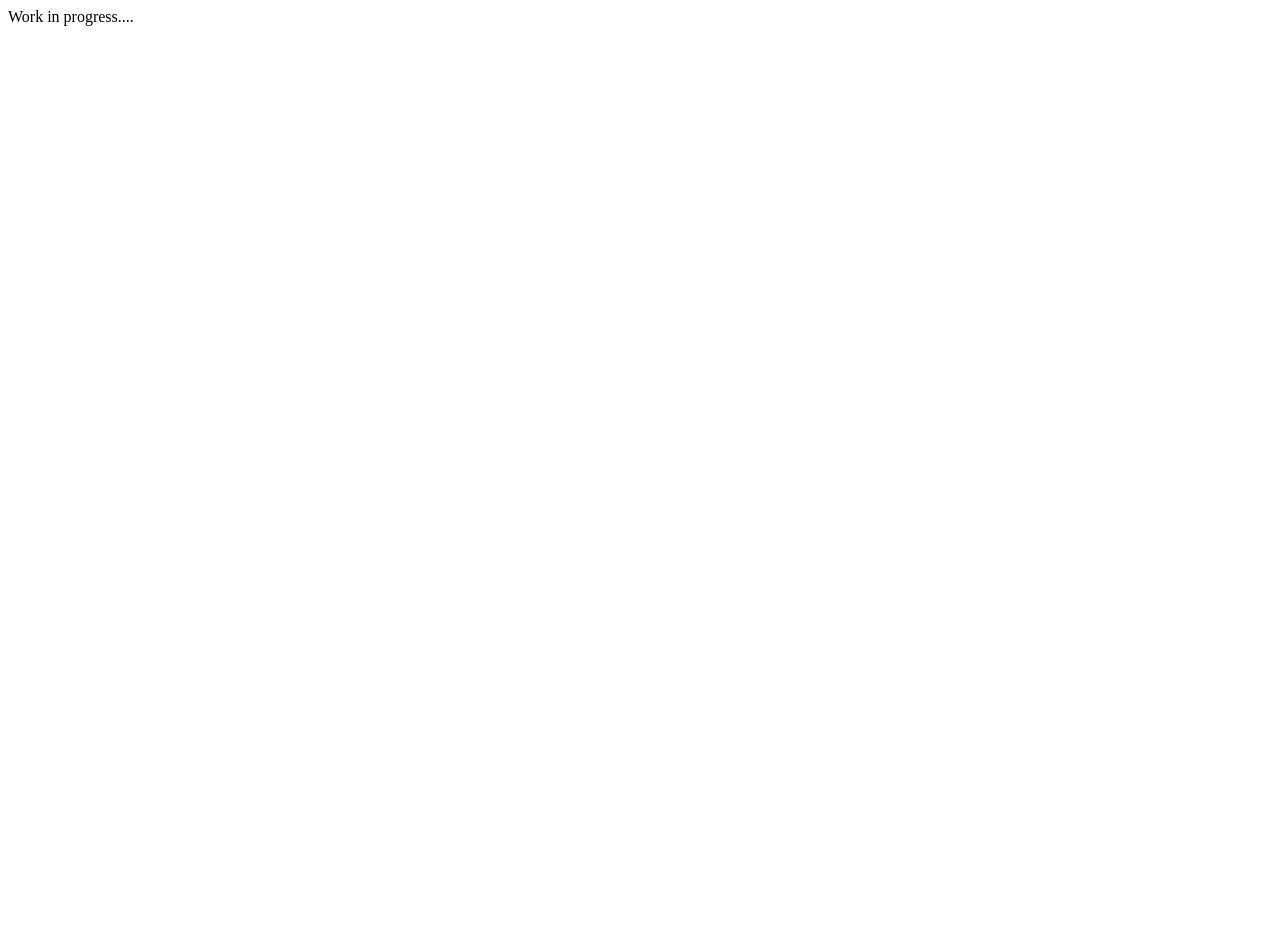
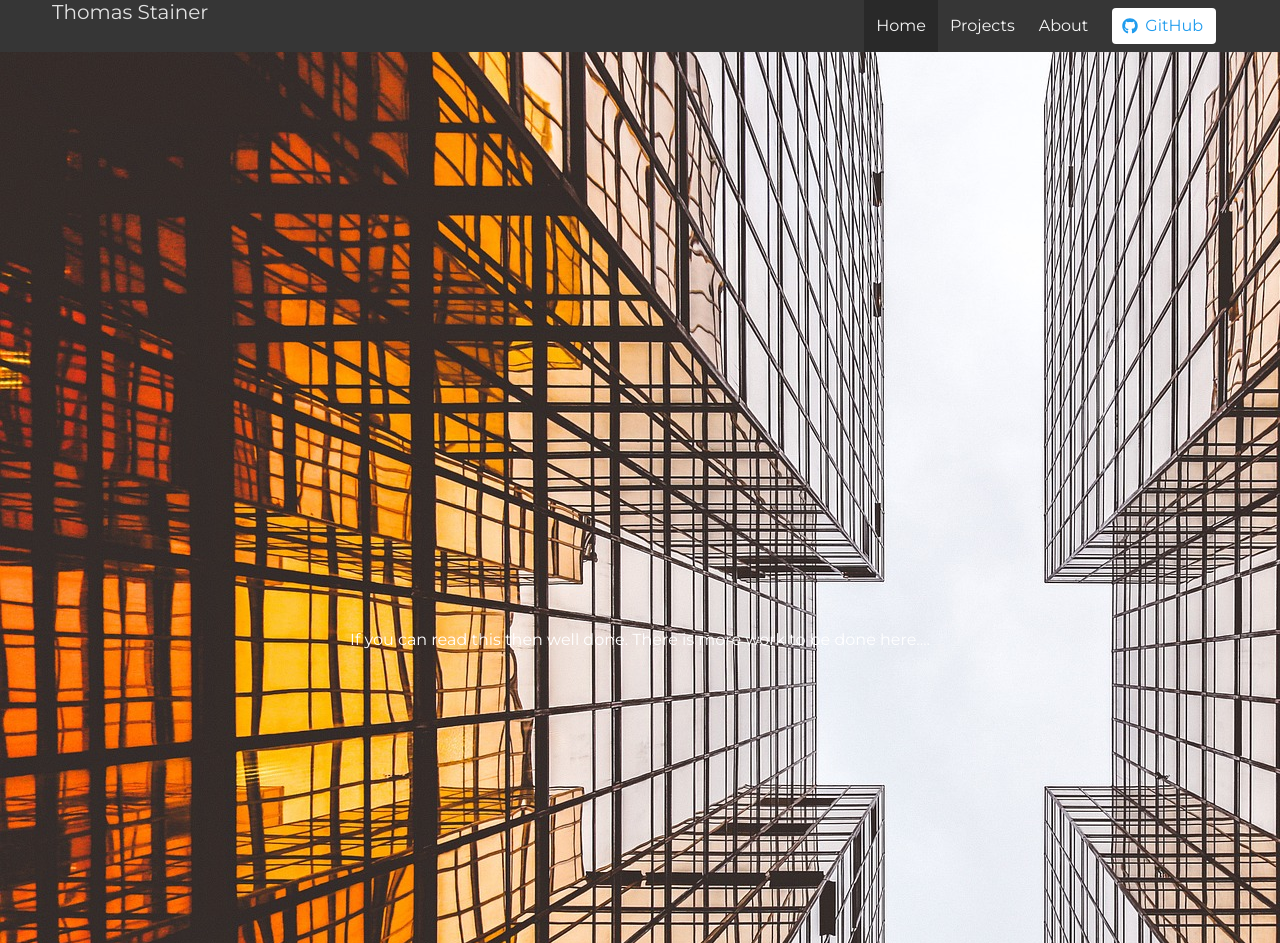
Before and after one commit to thomasms/thomasms.github.io, a plain HTML site: page index.html in a window 1280 px wide. Shown: the top 943 px of the page. Before the commit the page ends 800 px from the top, so only its background shows below. Drawn offline with nearby package versions, Linux system fonts and the light colour scheme.

Commit message:
Testing out bulma

```diff
--- a/index.html
+++ b/index.html
@@ -1 +1,115 @@
-Work in progress....
+<!DOCTYPE html>
+<html>
+  <head>
+    <meta charset="utf-8">
+    <meta name="viewport" content="width=device-width, initial-scale=1">
+    <title>Thomas Stainer</title>
+    <link href='https://fonts.googleapis.com/css?family=Montserrat' rel='stylesheet'>
+    <link rel="stylesheet" href="https://cdnjs.cloudflare.com/ajax/libs/bulma/0.7.5/css/bulma.min.css">
+    <script defer src="https://use.fontawesome.com/releases/v5.3.1/js/all.js"></script>
+    <style>
+      body {
+          font-family: 'Montserrat';
+      }
+    </style>
+  </head>
+  <body>
+  <!-- <section class="hero is-dark is-bold">
+    <div class="hero-body">
+      <h1 class="title">
+        Thomas Stainer
+      </h1>
+      <nav class="navbar" role="navigation" aria-label="main navigation">
+        <div class="navbar-brand">
+
+          <a role="button" class="navbar-burger burger" aria-label="menu" aria-expanded="false" data-target="navbarBasicExample">
+            <span aria-hidden="true"></span>
+            <span aria-hidden="true"></span>
+            <span aria-hidden="true"></span>
+          </a>
+        </div>
+
+        <div id="navbarBasicExample" class="navbar-menu">
+          <div class="navbar-start">
+            <a class="navbar-item">
+              Home
+            </a>
+
+            <a class="navbar-item" href="https://github.com/thomasms">
+              GitHub
+            </a>
+            <a class="navbar-item" href="#">
+              Contact
+            </a>
+            <a class="navbar-item" href="#">
+              About
+            </a>
+          </div>
+
+        </div>
+      </nav>
+    </div>
+  </section>
+  <section class="hero is-primary" style="background-image: url(architecture-768432_1920.jpg);width: 100%;height:100%">
+    <div>
+      <h3>A Short Introduction</h3>
+      <p>
+        djal;d asdjkla jdsal
+      </p>
+    </div>
+  </section> -->
+  <section class="hero is-dark is-small">
+    <div class="hero-head">
+      <nav class="navbar">
+        <div class="container">
+          <div class="navbar-brand">
+            <p class="subtitle is-bold">
+              Thomas Stainer
+            </p>
+            <span class="navbar-burger burger" data-target="navbarMenuHeroB">
+              <span></span>
+              <span></span>
+              <span></span>
+            </span>
+          </div>
+          <div id="navbarMenuHeroB" class="navbar-menu">
+            <div class="navbar-end">
+              <a class="navbar-item is-active">
+                Home
+              </a>
+              <a class="navbar-item" href="#">
+                Projects
+              </a>
+              <a class="navbar-item" href="#">
+                About
+              </a>
+              <span class="navbar-item">
+                <a class="button is-info is-inverted" href="https://github.com/thomasms">
+                  <span class="icon">
+                    <i class="fab fa-github"></i>
+                  </span>
+                  <span>GitHub</span>
+                </a>
+              </span>
+            </div>
+          </div>
+        </div>
+      </nav>
+    </div>
+  </section>
+
+  <section class="hero is-info is-large">
+
+    <div class="hero-body" style="background-image: url(architecture-768432_1920.jpg);width: 100%;height:100%">
+      <div class="container has-text-centered">
+        <p class="hero-body">
+          If you can read this then well done.
+          There is more work to be done here....
+        </p>
+      </div>
+    </div>
+
+  </section>
+
+  </body>
+</html>
```
Also changed, not shown: architecture-768432_1920.jpg (added).
